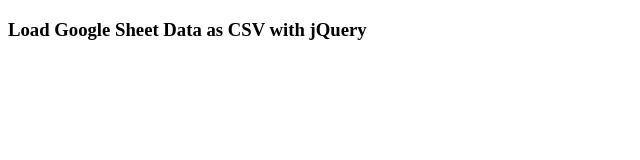
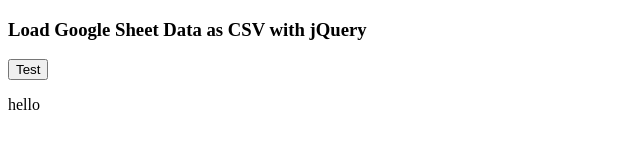
Before and after one commit to priyeshkv/digi_table, a plain HTML site: page index.html in a window 1280 px wide. Shown: the whole page, without its empty margins (0-640 px from the left). Drawn offline with nearby package versions, Linux system fonts and the light colour scheme; no server answers.

Commit message:
Update index.html

```diff
--- a/index.html
+++ b/index.html
@@ -17,6 +17,8 @@
 
 <body>
   <h3>Load Google Sheet Data as CSV with jQuery</h3>
+  <button id="mubutton" onclick="myTest()">Test</button>
+  <p>hello</p>
 </body>
 
 </html>
```
